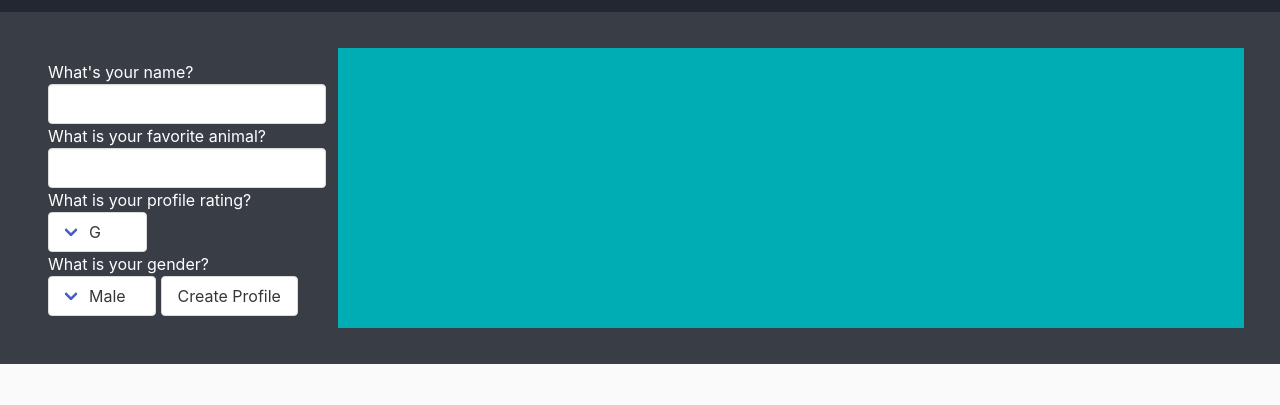
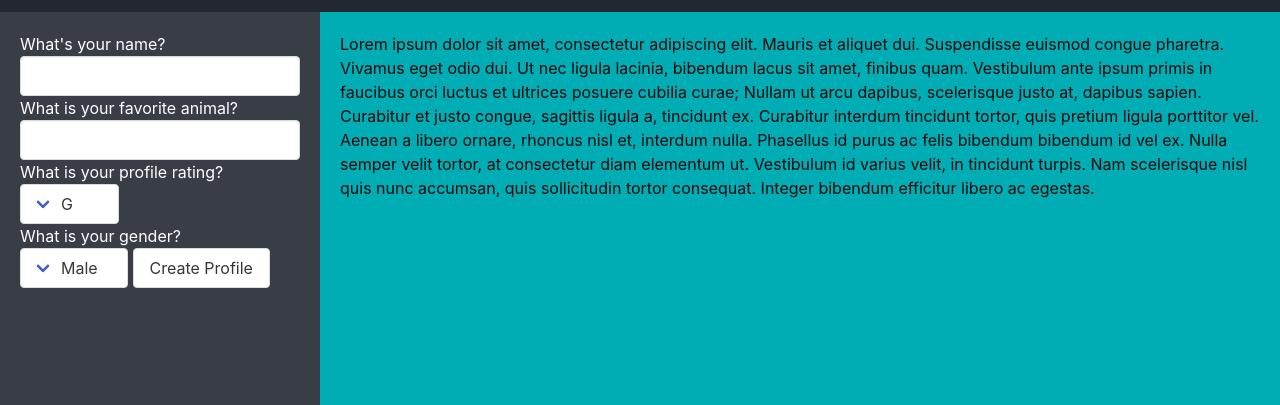
Before and after one commit to eliassaunders/Project-1, a plain HTML site: page index.html in a window 1280 px wide. Shown: the part 102-507 px from the top of the page. Drawn offline with nearby package versions, Linux system fonts and the light colour scheme.

Commit message:
Reworked CSS and HTML

```diff
--- a/assets/css/style.css
+++ b/assets/css/style.css
@@ -9,17 +9,40 @@
 * {
     box-sizing: border-box;
 }
+
 header {
     background: var(--top);
     padding: 30px 25px;
 }
 
+body{
+    min-height: 100vh;
+    display: flex;
+    flex-direction: column;
+}
+
 main {
     background: var(--topmid);
+    display: flex;
+    flex-wrap: wrap;
+
 }
 
-body{
-    flex: 1 ;
+aside{
+    padding: 20px;
+    flex: 25%;
+}
+
+section{
+    flex: 75%;
+    padding: 20px;
+    background: var(--midbottom);
+    min-height: 100vh;
+
+}
+
+footer{
+    margin-top: auto;
 }
 
 
@@ -28,5 +51,11 @@ body{
 }
 
 .midbottom {
-background: var(--midbottom);
+    background: var(--midbottom);
 }
+
+@media screen and (max-width: 960px) {
+    main{
+        flex-direction: column;
+    }
+}
--- a/index.html
+++ b/index.html
@@ -18,9 +18,8 @@
     </header>
 
 
-    <main class="section">
-        <div class="columns topmid">
-            <div class="column is-3">
+    <main>
+        <aside>
             <form action="submit" id="input-form" class="has-text-white">
 
                 <h3>What's your name?</h3>
@@ -47,14 +46,24 @@
                 </div>
                 <button type="submit" id="sbmt-btn" class="button">Create Profile</button>
             </form>
-            </div>
-            <div class="column is-9 midbottom">
+        </aside>
+
+        <section>
             <div id="user-sec" class="has-text-black">
                 <p>
-
+                    Lorem ipsum dolor sit amet, consectetur adipiscing elit. Mauris et aliquet dui. Suspendisse
+                    euismod congue pharetra. Vivamus eget odio dui. Ut nec ligula lacinia, bibendum lacus sit
+                    amet, finibus quam. Vestibulum ante ipsum primis in faucibus orci luctus et ultrices posuere
+                    cubilia curae; Nullam ut arcu dapibus, scelerisque justo at, dapibus sapien. Curabitur et
+                    justo congue, sagittis ligula a, tincidunt ex. Curabitur interdum tincidunt tortor, quis
+                    pretium ligula porttitor vel. Aenean a libero ornare, rhoncus nisl et, interdum nulla.
+                    Phasellus id purus ac felis bibendum bibendum id vel ex. Nulla semper velit tortor, at
+                    consectetur diam elementum ut. Vestibulum id varius velit, in tincidunt turpis. Nam
+                    scelerisque nisl quis nunc accumsan, quis sollicitudin tortor consequat. Integer bibendum
+                    efficitur libero ac egestas.
+                </p>
             </div>
-            </div>
-
+        </section>
     </main>
 
     <footer class="footer">
```
Lines whose indentation alone changed are shown as unchanged.
